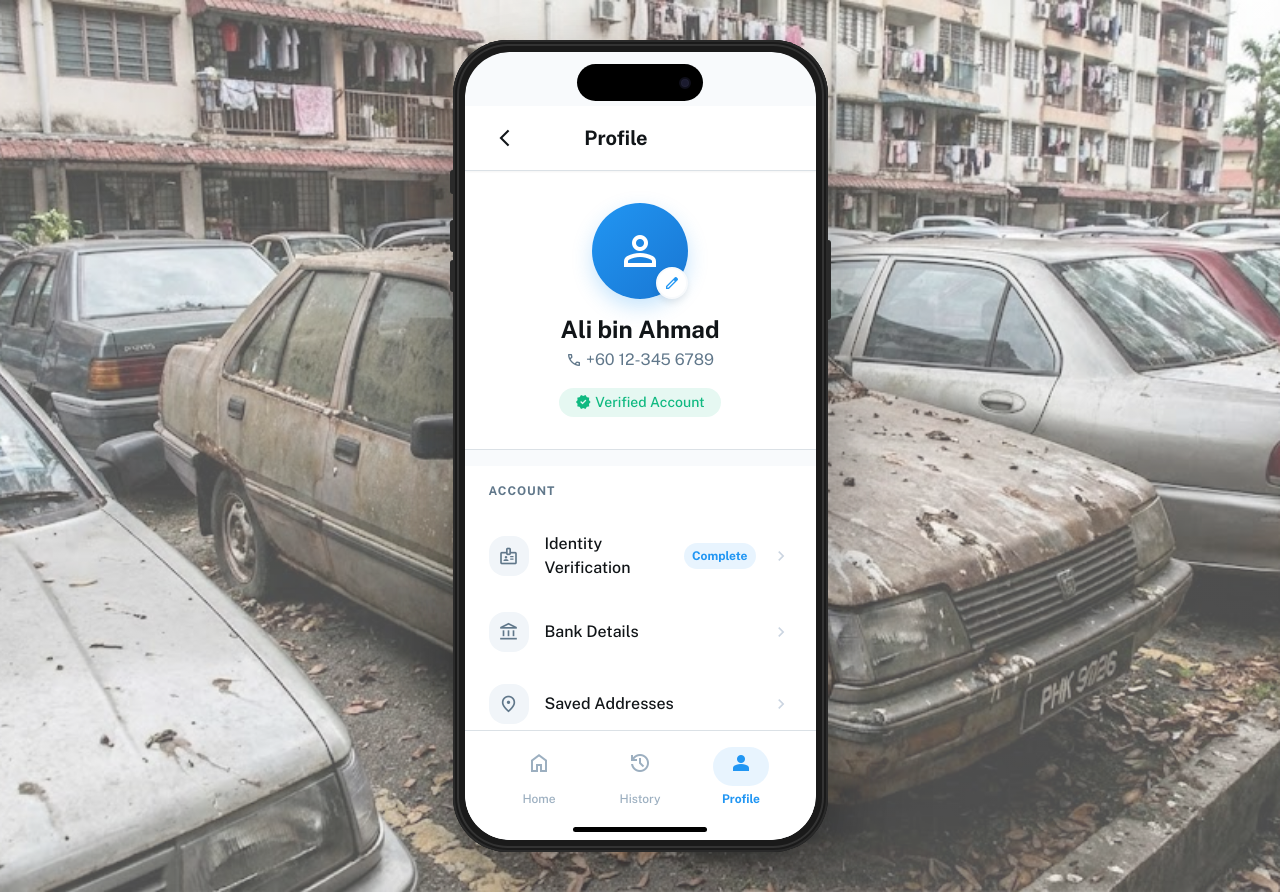
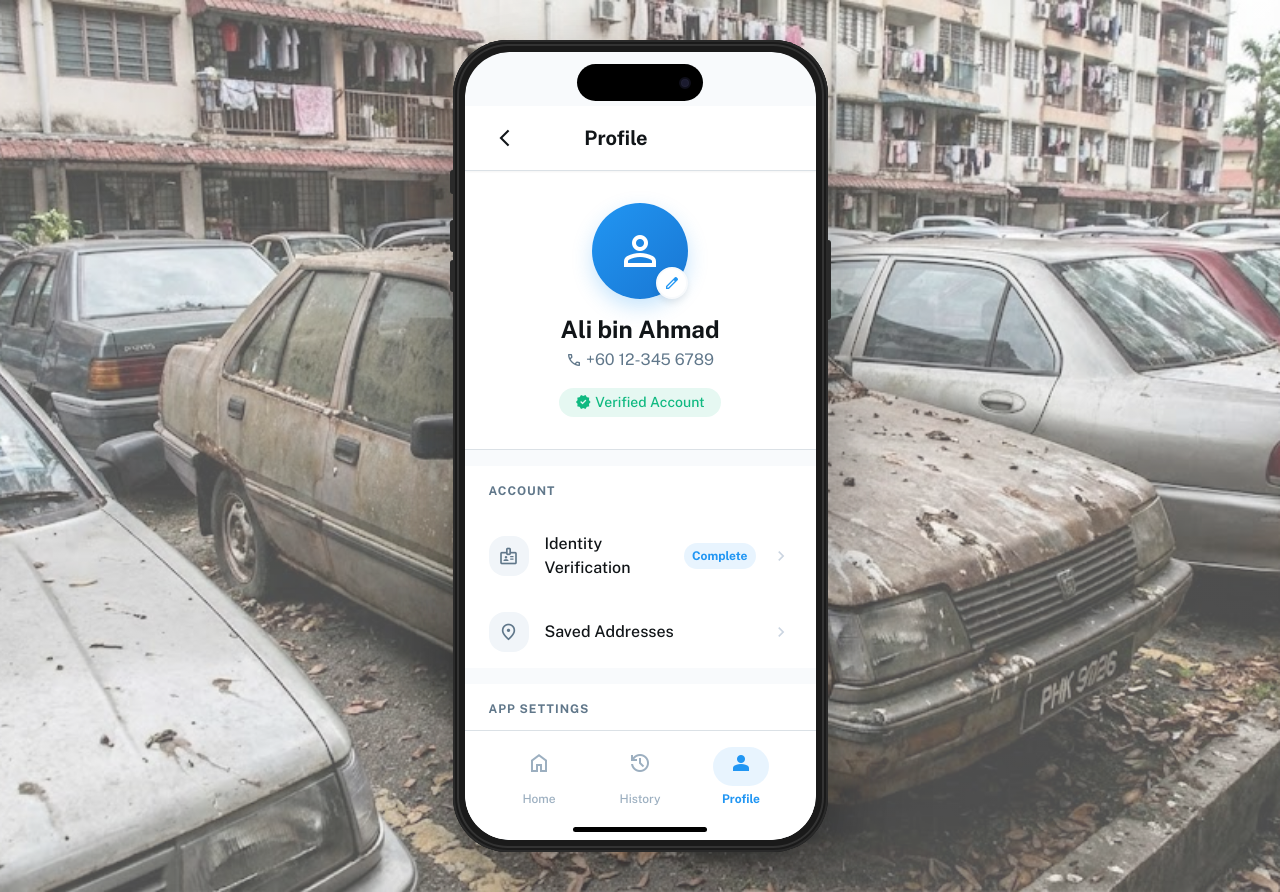
Before and after one commit to naimmazni/scrap2go, a Next.js app: page /profile in a window 1280 px wide. Built offline with nearby package versions, Linux system fonts and the light colour scheme.

Commit message:
fix: remove Bank Details menu item from ProfileScreen

```diff
--- a/src/components/screens/ProfileScreen.tsx
+++ b/src/components/screens/ProfileScreen.tsx
@@ -128,7 +128,6 @@ const ProfileScreen: React.FC = () => {
               Account
             </p>
             <MenuItem icon="badge" label="Identity Verification" badge="Complete" />
-            <MenuItem icon="account_balance" label="Bank Details" onClick={() => router.push('/bank-details')} />
             <MenuItem icon="location_on" label="Saved Addresses" onClick={() => router.push('/saved-addresses')} />
           </div>
 
```
